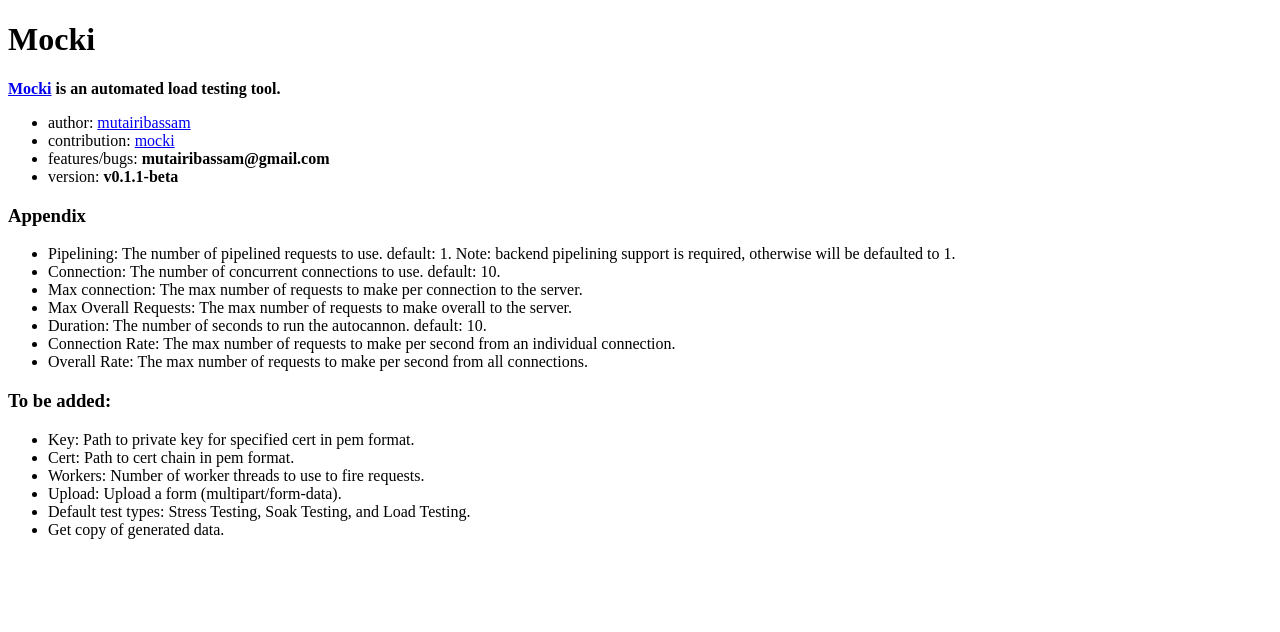
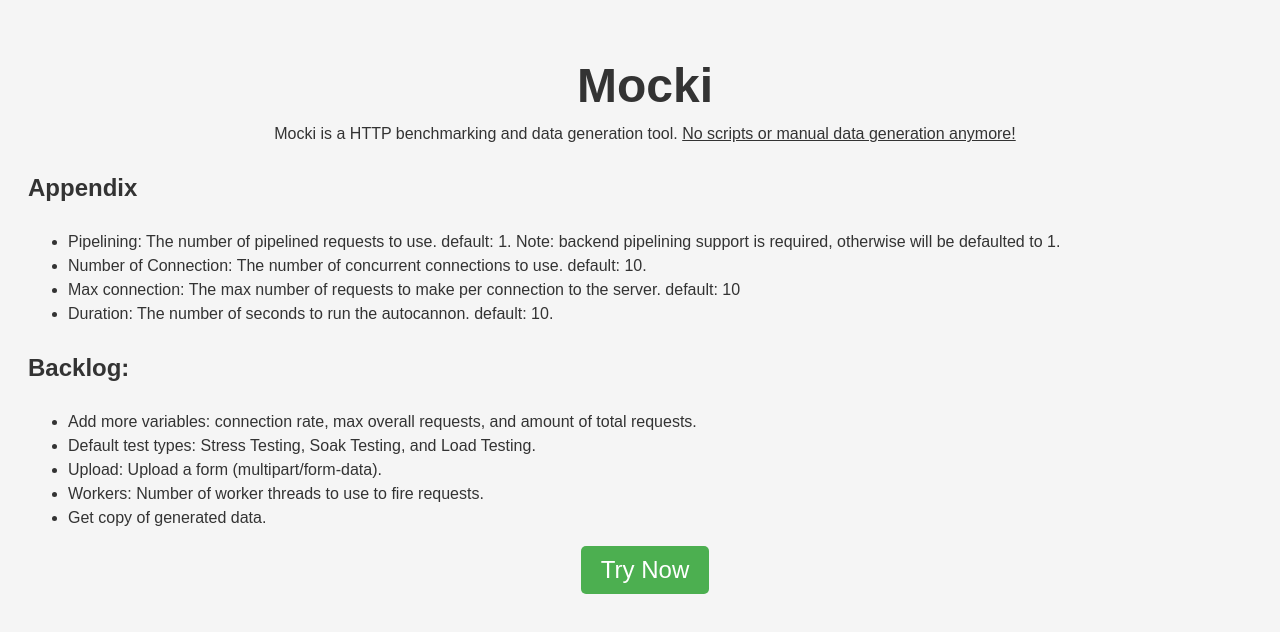
Before and after one commit to mutairibassam/mocki, a website: page intro.html in a window 1280 px wide. Drawn offline with Linux system fonts and the light colour scheme.

Commit message:
add style to intro.html and remove all log messages

```diff
--- a/MockarooConfig.js
+++ b/MockarooConfig.js
@@ -18,7 +18,6 @@
     }
     const instance = AutocannonConfig.getInstance();
     this.count = Number.parseInt(instance.numConnections) * Number.parseInt(instance.maxConnectionRequests) * Number.parseInt(instance.pipeline)|| 2;
-    console.log(`number of count ${this.count}`);
     this.fields = fields;
     this.#instance = this;
   }
--- a/MockarooKey.js
+++ b/MockarooKey.js
@@ -3,7 +3,6 @@
 class MockarooKey {
   static instance;
   constructor(options = {}) {
-    console.log(options);
     if (!options.token) {
       throw new Error("Token is required");
     }
--- a/app.js
+++ b/app.js
@@ -91,9 +91,7 @@
   event.preventDefault();
 
   const formData = new FormData(tokenForm);
-  console.log(formData);
   const token = formData.get("token");
-  console.log(token);
     // Send HTTP request
     const response = await fetch(`http://localhost:3001/token?apiKey=${token}`, {
       method: "GET",
@@ -158,7 +156,6 @@
   const result = await response.json();
   if(Object.keys(result).length > 1) {
     result = result.data
-    console.log(result);
     if(result.includes("generate")) {
       result = "You need to set the token first."
     }
--- a/bench.js
+++ b/bench.js
@@ -52,9 +52,6 @@
   const maxConnectionRequest = autocannonInstance.maxConnectionRequests;
   const pipeline = autocannonInstance.pipeline;
   const duration = autocannonInstance.duration;
-  console.log(numConnections);
-  console.log(maxConnectionRequest);
-  console.log(pipeline);
 
   let requestNumber = 0;
 
--- a/converter.js
+++ b/converter.js
@@ -60,7 +60,6 @@
       }
     }
   }
-  console.log(flatJson);
   return flatJson;
 }
 
@@ -94,7 +93,6 @@
 
     return { name, type, ...paramOptions };
   });
-  console.log(result);
   return result;
 }
 
--- a/intro.html
+++ b/intro.html
@@ -4,38 +4,79 @@
     <meta charset="UTF-8">
     <meta http-equiv="X-UA-Compatible" content="IE=edge">
     <meta name="viewport" content="width=device-width, initial-scale=1.0">
-    <style> html { padding: 0%; }</style>
     <title>Intro | Mocki</title>
+    <style>
+        html {
+            margin: 0%;
+            padding: 0%;
+        }
+        body {
+            padding: 10px;
+            padding-left: 20px;
+            background-color: #f5f5f5;
+            color: #333;
+            font-family: Arial, sans-serif;
+            font-size: 16px;
+            line-height: 1.5;
+        }
+        h1 {
+            font-size: 3em;
+            text-align: center;
+            margin-bottom: 0%;
+        }
+        a {
+            color: #4CAF50;
+            text-decoration: none;
+        }
+        a:hover {
+            text-decoration: underline;
+        }
+        strong {
+            font-weight: bold;
+        }
+        h3 {
+            font-size: 1.5em;
+        }
+        p {
+            text-align: center;
+            margin-top: 0%;
+        }
+        button {
+            background-color: #4CAF50;
+            color: #fff;
+            border: none;
+            border-radius: 5px;
+            font-size: 24px;
+            padding: 10px 20px;
+            cursor: pointer;
+            margin-top: 20px;
+            display: block;
+            margin: 0 auto;
+        }
+        button:hover {
+            background-color: #307833;
+        }
+    </style>
 </head>
 <body>
     <h1>Mocki</h1>
-    <strong><a href="./index.html">Mocki</a> is an automated load testing tool.</strong>
-
-    <ul>
-        <li>author: <a href="https://github.com/mutairibassam">mutairibassam</a></li>
-        <li>contribution: <a href="https://github.com/mutairibassam/mocki">mocki</a></li>
-        <li>features/bugs: <strong> mutairibassam@gmail.com</strong></li>
-        <li>version: <strong>v0.1.1-beta</strong></li>
-    </ul>
+    <p>Mocki is a HTTP benchmarking and data generation tool. <u> No scripts or manual data generation anymore!</u></p>
     <h3>Appendix</h3>
     <ul>
         <li>Pipelining: The number of pipelined requests to use. default: 1. Note: backend pipelining support is required, otherwise will be defaulted to 1.</li>
-        <li>Connection: The number of concurrent connections to use. default: 10.</li>
-        <li>Max connection: The max number of requests to make per connection to the server.</li>
-        <li>Max Overall Requests: The max number of requests to make overall to the server.</li>
+        <li>Number of Connection: The number of concurrent connections to use. default: 10.</li>
+        <li>Max connection: The max number of requests to make per connection to the server. default: 10</li>
         <li>Duration: The number of seconds to run the autocannon. default: 10.</li>
-        <li>Connection Rate: The max number of requests to make per second from an individual connection.</li>
-        <li>Overall Rate: The max number of requests to make per second from all connections.</li>
     </ul>
 
-    <h3>To be added:</h3>
+    <h3>Backlog:</h3>
     <ul>
-        <li>Key: Path to private key for specified cert in pem format.</li>
-        <li>Cert: Path to cert chain in pem format.</li>
+        <li>Add more variables: connection rate, max overall requests, and amount of total requests.</li>
+        <li>Default test types: Stress Testing, Soak Testing, and Load Testing.</li>
+        <li>Upload: Upload a form (multipart/form-data).</li>
         <li>Workers: Number of worker threads to use to fire requests.</li>
-        <li>Upload: Upload a form (multipart/form-data).</li>
-        <li>Default test types: Stress Testing, Soak Testing, and Load Testing.</li>
         <li>Get copy of generated data.</li>
     </ul>
+    <a style="text-decoration: none;" href="./index.html"><button>Try Now</button></a>
 </body>
 </html>
--- a/mocki.js
+++ b/mocki.js
@@ -40,7 +40,6 @@
     }
   }
   const instance = AutocannonConfig.getInstance();
-  console.log(instance.params.length);
   if(instance.params.length > 0) {
     const flatParams = converter.flattenParams(config.params);
     const [isValid, msg] = await generateData2(flatParams, "query");
@@ -49,8 +48,7 @@
     }
   }
   const result = await startBench()
-  console.log(result);
-  // removeFiles()
+  removeFiles()
 
   const obj = new ApiMetrics(result)
   return res.send({data: obj})
@@ -74,7 +72,6 @@
 
 app.get("/token", async (req, res) => {
   const token = req.query.apiKey
-  console.log(token);
   if(token === "") {
     return res.status(401).send({result: "Empty? seriously!"})
   }
```
